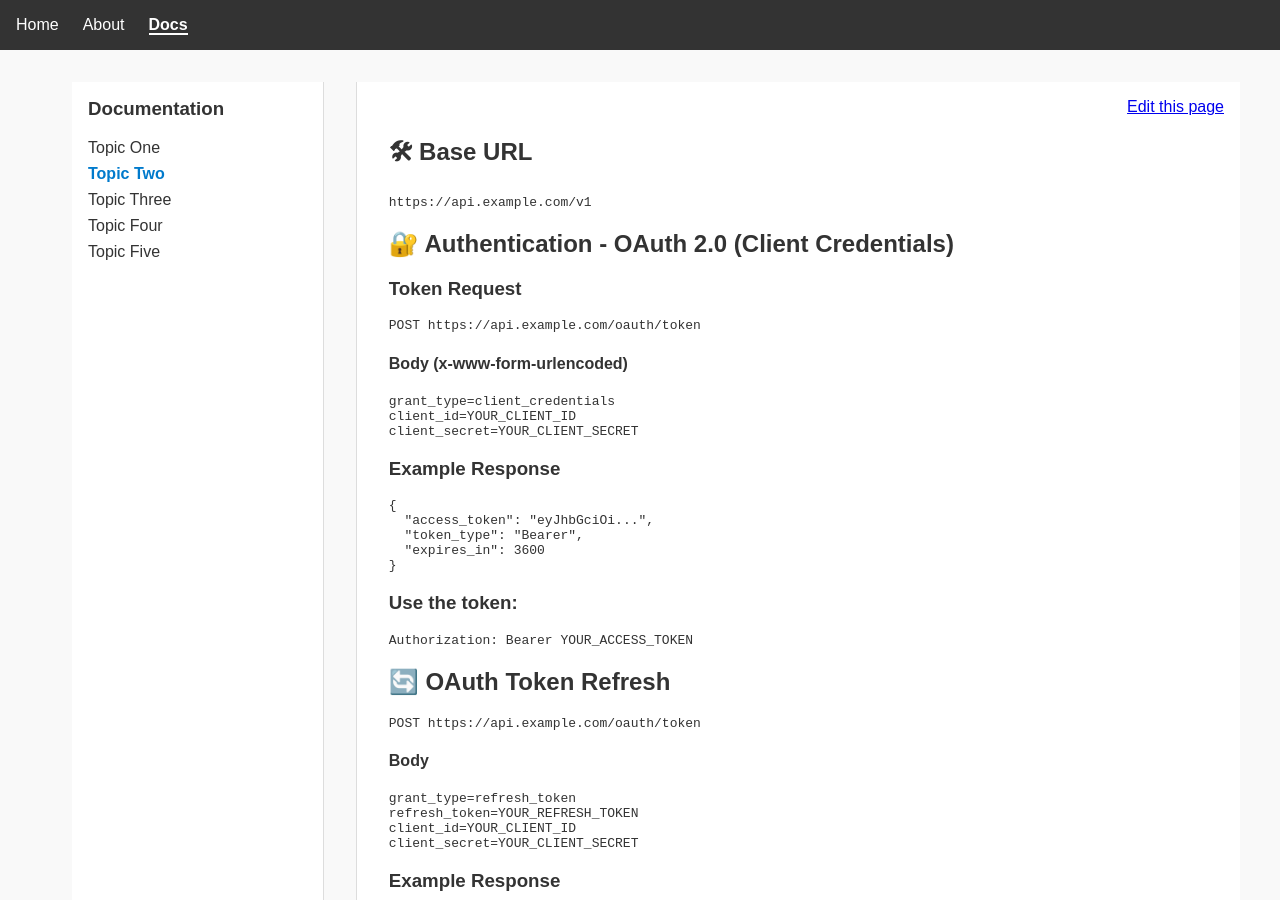
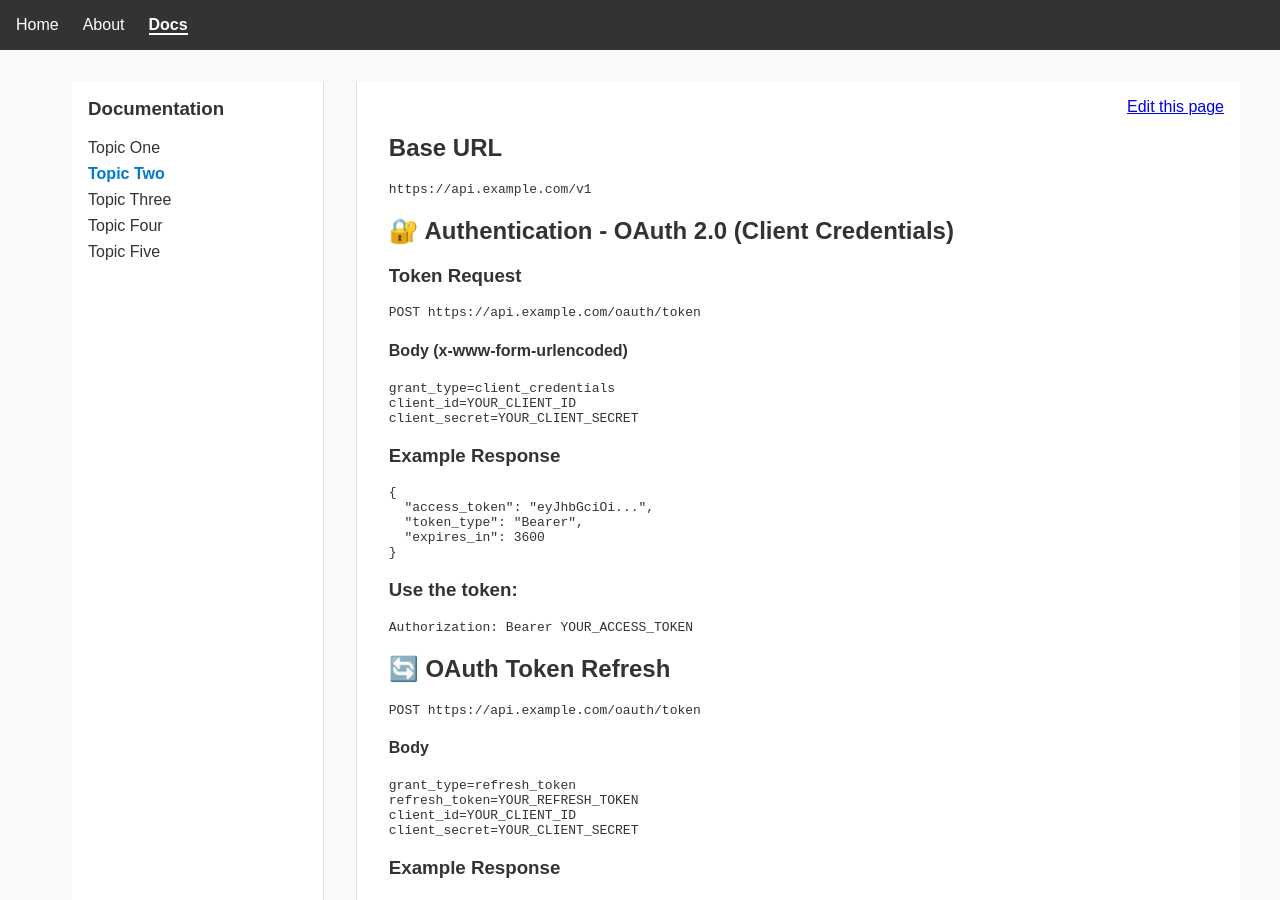
Before and after one commit to smarvin/gl-copy-site, a Jekyll site: the page built from docs/topic-two.md, in a window 1280 px wide and 900 px high. Built offline with Jekyll 4.4.1, drawn with Linux system fonts in a browser that asks for light colours.

````diff
--- a/docs/topic-two.md
+++ b/docs/topic-two.md
@@ -5,7 +5,7 @@ permalink: /docs/topic-two/
 ---
 
 
-## 🛠 Base URL
+## Base URL
 ```
 https://api.example.com/v1
 ```
````
